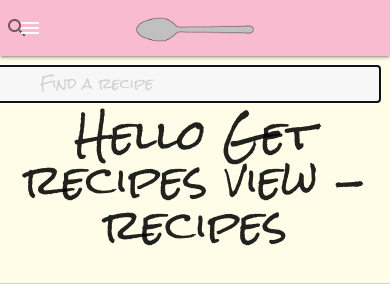
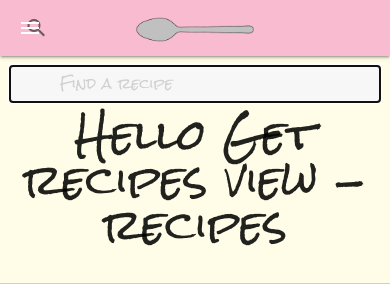
Before and after one commit to pazcm/cook-book, a Flask app: page / in a window 390 px wide, with the restyled element focused. Shown: the top 284 px of the page. Run offline with Flask 2, Linux system fonts and the light colour scheme; data that the repository does not hold is empty; some libraries are stand-ins or nearby versions; some web fonts are replaced.

Commit message:
adjust search box mobile view

```diff
--- a/static/css/style.css
+++ b/static/css/style.css
@@ -9,6 +9,7 @@ body {
   font-family: 'Give You Glory', 'Rock Salt',  'Liu Jian Mao Cao';
 
 }
+
 
 nav .nav-wrapper {
   background-color: #f8bbd0;
@@ -72,6 +73,7 @@ h3 {
 
 .select-wrapper input.select-dropdown:focus {
     border-bottom: 1px solid  #f8bbd0;
+
 }
 
 input[type=text]:not(.browser-default):focus:not([readonly]), textarea.materialize-textarea:focus:not([readonly]) {
@@ -244,8 +246,9 @@ input.search-field:hover {
 }
 
 input.search-field:focus {
-  width: 100vw;
+  width: 95vw;
   padding: 8px 8px 8px 50px;
+
 
 }
 
```
